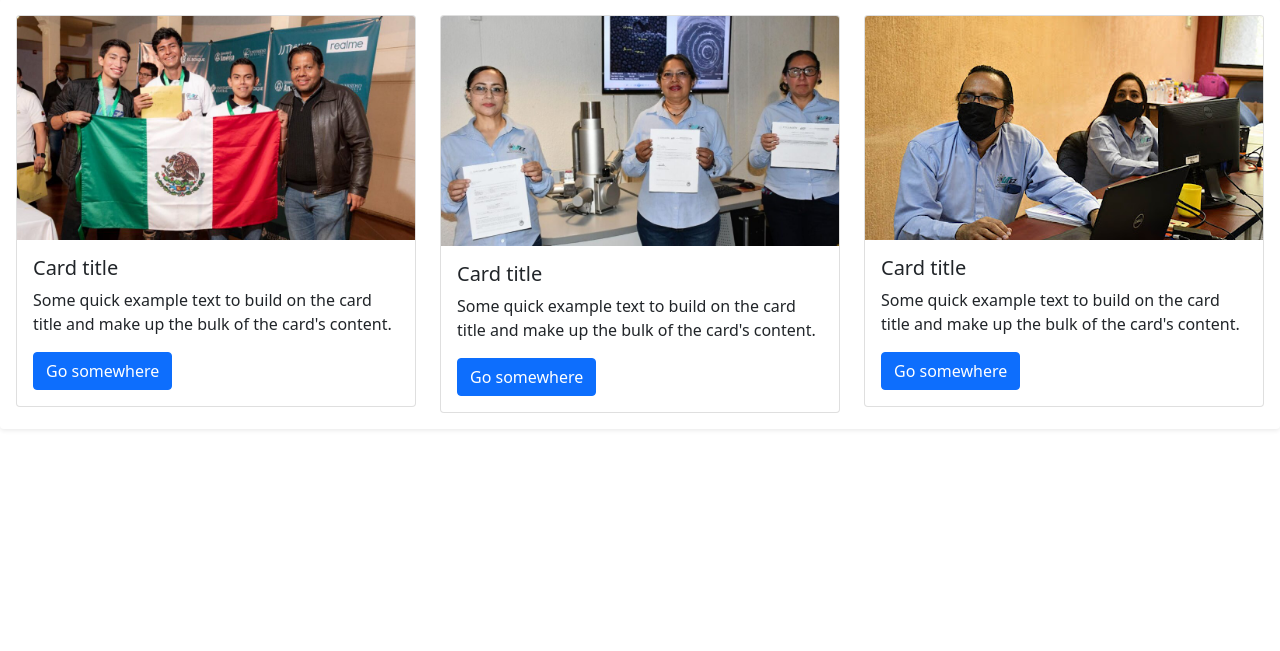
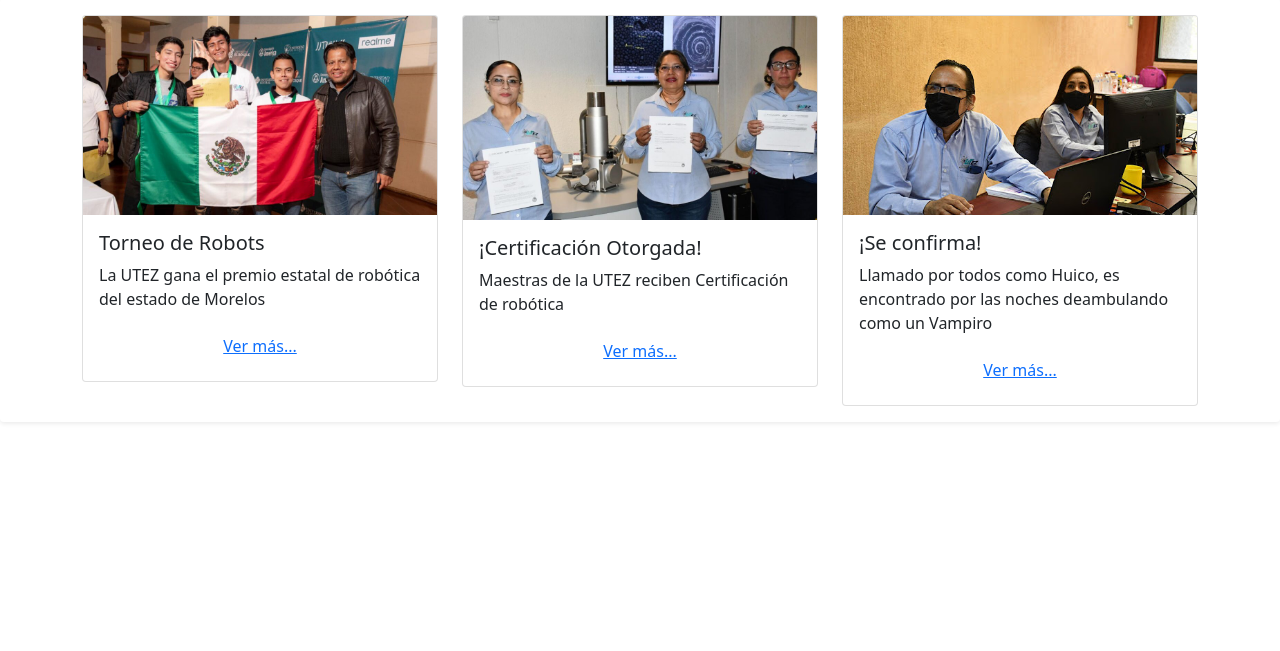
Before and after one commit to CarlosGmz-30/Desarrollo_Movil, a plain HTML site: page WEB/index.html in a window 1280 px wide. Shown: the part 149-800 px from the top of the page. Drawn offline with Linux system fonts and the light colour scheme.

Commit message:
Cambios en el index

```diff
--- a/WEB/index.html
+++ b/WEB/index.html
@@ -18,17 +18,17 @@
                 <img width="60" height="60" src="./assets/img/logo2.png" alt="Primer - Práctica" />
             </div>
 
-            <div class="col-7 col-md-3">
+            <div class="col-md-3 d-none d-sm-block">
                 <h1>Mi primer título</h1>
             </div>
 
-            <div class="col-3 col-md-8 text-end">
+            <div class="col-10 col-md-8 d-flex justify-content-center justify-content-md-end align-items-center">
                 <label for="">Usuario</label>
             </div>
         </div>
     </header>
 
-    <!-- Barra de Nevegación -->
+    <!-- Barra de Navegación -->
     <nav class="navbar navbar-expand-lg navbar-light bg-light">
         <div class="container-fluid">
             <a class="navbar-brand" href="#">Navbar</a>
@@ -55,18 +55,23 @@
         </div>
     </nav>
 
-    <!-- Sección -->
+    <!-- Section -->
     <section id="home" class="shadow-sm p-3 mb-5 bg-body rounded">
+        <div class="container">
             <div class="row">
                 <!-- Card 1 -->
                 <div class="col-sm-6 col-md-4">
                     <div class="card">
-                    <img src="./assets/img/img1.jpg" class="card-img-top" alt="Primos Utez - 9 Medallas Utez - UTEZ - Deporte">
+                        <img src="./assets/img/img1.jpg" class="card-img-top"
+                            alt="Primos Utez - 9 Medallas Utez - UTEZ - Deporte">
                         <div class="card-body">
-                        <h5 class="card-title">Card title</h5>
-                        <p class="card-text">Some quick example text to build on the card title and make up the bulk of
-                            the card's content.</p>
-                        <a href="#" class="btn btn-primary">Go somewhere</a>
+                            <h5 class="card-title">Torneo de Robots</h5>
+                            <p class="card-text">La UTEZ gana el premio estatal de robótica del estado de Morelos</p>
+                            <div class="row">
+                                <div class="col-12 text-center">
+                                    <a href="#" class="btn btn-link">Ver más...</a>
+                                </div>
+                            </div>
                         </div>
                     </div>
                 </div>
@@ -75,10 +80,13 @@
                     <div class="card">
                         <img src="./assets/img/img2.jpg" class="card-img-top" alt="Certificación Docentes - UTEZ">
                         <div class="card-body">
-                        <h5 class="card-title">Card title</h5>
-                        <p class="card-text">Some quick example text to build on the card title and make up the bulk of
-                            the card's content.</p>
-                        <a href="#" class="btn btn-primary">Go somewhere</a>
+                            <h5 class="card-title">¡Certificación Otorgada!</h5>
+                            <p class="card-text">Maestras de la UTEZ reciben Certificación de robótica</p>
+                            <div class="row">
+                                <div class="col-12 text-center">
+                                    <a href="#" class="btn btn-link">Ver más...</a>
+                                </div>
+                            </div>
                         </div>
                     </div>
                 </div>
@@ -87,10 +95,15 @@
                     <div class="card">
                         <img src="./assets/img/img3.jpg" class="card-img-top" alt="Huico - UTEZ - Vampiro - Jacobo">
                         <div class="card-body">
-                        <h5 class="card-title">Card title</h5>
-                        <p class="card-text">Some quick example text to build on the card title and make up the bulk of
-                            the card's content.</p>
-                        <a href="#" class="btn btn-primary">Go somewhere</a>
+                            <h5 class="card-title">¡Se confirma!</h5>
+                            <p class="card-text">Llamado por todos como Huico, es encontrado por las noches deambulando
+                                como un Vampiro</p>
+                            <div class="row">
+                                <div class="col-12 text-center">
+                                    <a href="#" class="btn btn-link">Ver más...</a>
+                                </div>
+                            </div>
+                        </div>
                     </div>
                 </div>
             </div>
```
Lines whose indentation alone changed are shown as unchanged.
